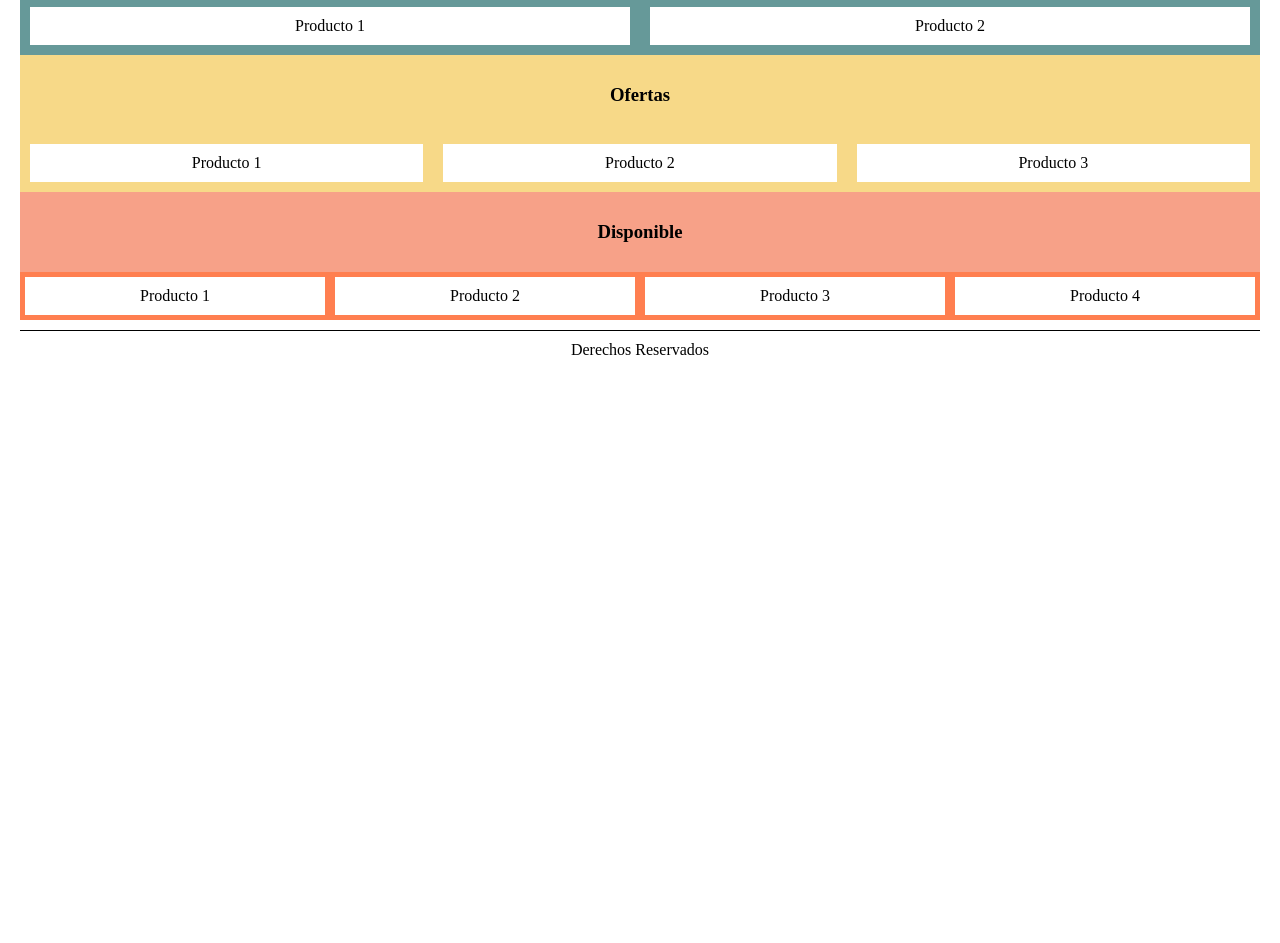
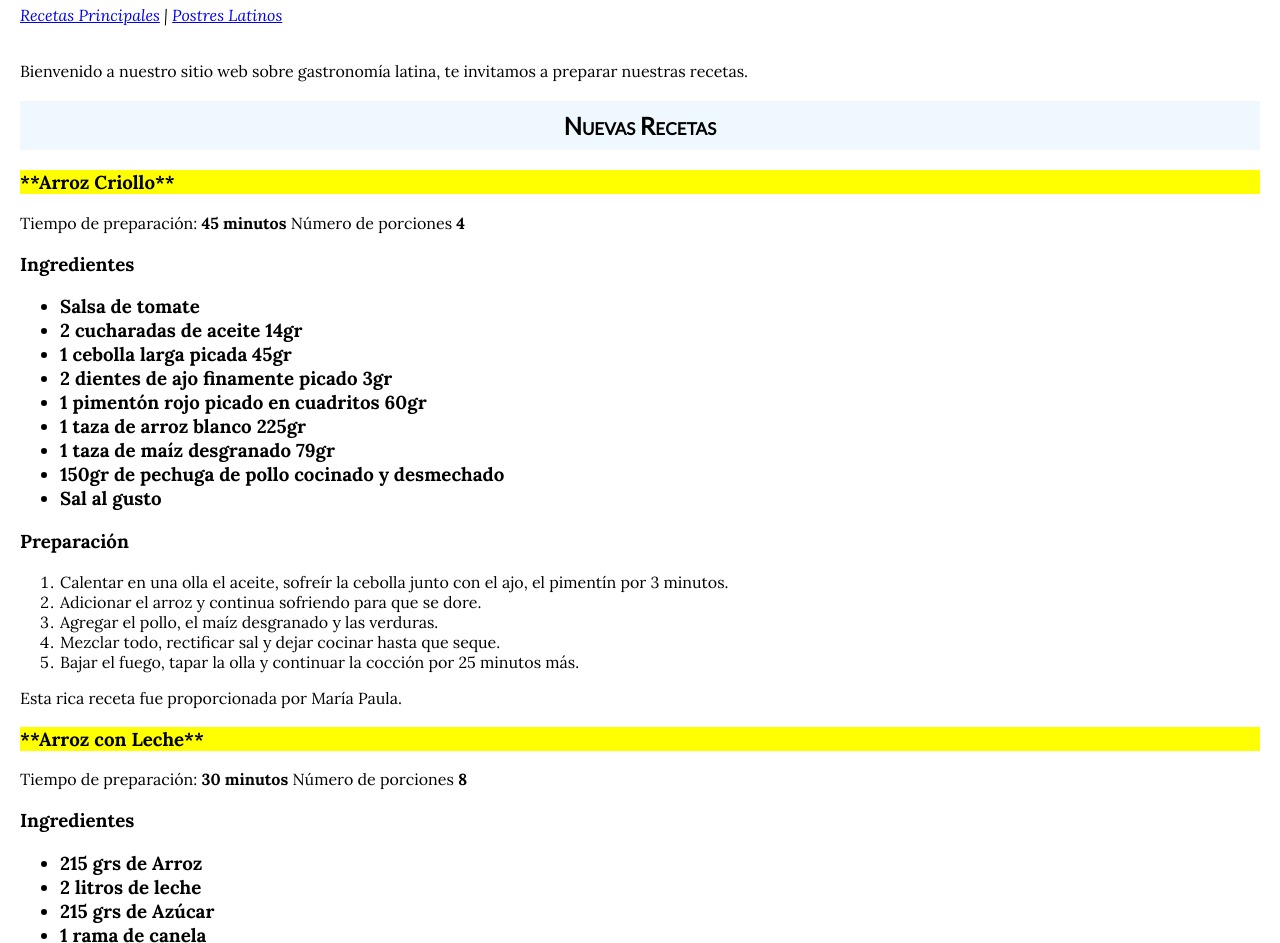
Before and after one commit to yossenj/nextU_unidad_2, a plain HTML site: page index.html in a window 1280 px wide. Shown: the part 161-1104 px from the top of the page. Before the commit the page ends 800 px from the top, so only its background shows below. Drawn offline with Linux system fonts and the light colour scheme.

Commit message:
Ejercicio de Codificación 1 Propiedaddes de texto y de fuente

```diff
--- a/css/estilos.css
+++ b/css/estilos.css
@@ -1,54 +1,33 @@
-body {
+body{
 	margin: 20px;
+	font-family: Lora;
 }
-.contenedor {
-	display: flex;
-	flex-direction: row;
+@font-face{
+	font-family: FuenteLato;
+    src: url(../fuentes/Lato-Regular.ttf);
 }
-#contenido {
-	display: flex;
-	flex-direction: column;
+.resaltado{
+	background-color: yellow;
+	color: black;
 }
-#ofertas .contenedor > div {
-text-align: center;
-padding: 10px;
-margin: 10px;
-background-color: white;
-width: 33.3%;
+div#menu-principal, h1.titulo
+{
+	font-family: FuenteLato;
 }
-#disponible .contenedor > div {
-text-align: center;
-padding: 10px;
-border: solid 5px coral;
-background-color: white;
-width: 25%;
-}
-#destacados {
-	background-color: #669999;
-}
-#destacados .contenedor > div {
-	text-align: center;
-	padding: 10px;
-	margin: 10px;
-	background-color: white;
-	width: 50%;
-}
-#ofertas {
-	background-color: #F7D988;
+#menu-principal{
+	font-style: italic;
+	padding: 10px 0px;
 }
 
-#disponible {
-	background-color: #F7A188;
-}
-
-#contenido > section > h1 {
-	padding: 10px;
-	text-align: center;
-}
-
-footer {
-	margin-top: 10px;
+footer{
 	border-top: solid 1px black;
 	padding-top: 10px;
 	text-align: center;
 }
+
+h1.titulo{
+	background-color: aliceblue;
+	text-align: center;
+	padding: 10px;
+	font-variant: small-caps;
+}
--- a/index.html
+++ b/index.html
@@ -1,59 +1,90 @@
 <html>
 <head>
-	<title>Tienda</title>
+	<title>Recetas</title>
+	<link href='https://fonts.googleapis.com/css?family=Lora:400,400italic,700,700italic' rel='stylesheet' type='text/css'>
 	<link rel="stylesheet" href="css/estilos.css">
 </head>
 <body>
 <header>
 	<h1>
-		Tu tienda
+		<img src="imagenes/recetas.jpg" alt=""> Recetas.com
 	</h1>
 </header>
-<section id="contenido">
-	<section id="destacados">
-		<h1>Productos destacados</h1>
-		<div class="contenedor">
-			<div>
-				Producto 1
-			</div>
-			<div>
-				Producto 2
-			</div>
-		</div>
-	</section>
-	<section id="ofertas">
-		<h1>Ofertas</h1>
-		<div class="contenedor">
-			<div>
-				Producto 1
-			</div>
-			<div>
-				Producto 2
-			</div>
-			<div>
-				Producto 3
-			</div>
-		</div>
-	</section>
-	<section id="disponible">
-		<h1>Disponible</h1>
-		<div class="contenedor">
-			<div>
-				Producto 1
-			</div>
-			<div>
-				Producto 2
-			</div>
-			<div>
-				Producto 3
-			</div>
-			<div>
-				Producto 4
-			</div>
+<navbar id="menu-principal">
+	<a href="http://www.recetasgratis.net">Recetas Principales</a>
+	|
+	<a href="http://cocinalatina.about.com/od/Postresentremesesydulces/">Postres Latinos</a>
+</navbar>
+<br>
+<br>
+<p>
+	Bienvenido a nuestro sitio web sobre gastronom&iacute;a latina, te invitamos a preparar nuestras recetas.
+</p>
+<section>
+	<h1 class="titulo">Nuevas Recetas</h1>
+	<article>
+		<h1 class="resaltado">**Arroz Criollo**</h1>
+		<p>
+			Tiempo de preparaci&oacute;n: <strong>45 minutos</strong>
 
-		</div>
-	</section>
+			N&uacute;mero de porciones <strong>4</strong>
+		<h1><strong>Ingredientes</strong>
+			<ul>
+				<li> Salsa de tomate</li>
+				<li> 2 cucharadas de aceite 14gr</li>
+				<li> 1 cebolla larga picada 45gr</li>
+				<li> 2 dientes de ajo finamente picado 3gr</li>
+				<li> 1 piment&oacute;n rojo picado en cuadritos 60gr</li>
+				<li> 1 taza de arroz blanco 225gr</li>
+				<li> 1 taza de ma&iacute;z desgranado 79gr</li>
+				<li> 150gr de pechuga de pollo cocinado y desmechado</li>
+				<li> Sal al gusto</li>
+			</ul>
+
+			<H1><strong>Preparaci&oacute;n</strong></H1>
+			<ol>
+				<li> Calentar en una olla el aceite, sofre&iacute;r la cebolla junto con el ajo, el piment&iacute;n por
+					3 minutos.
+				</li>
+				<li> Adicionar el arroz y continua sofriendo para que se dore.</li>
+				<li> Agregar el pollo, el ma&iacute;z desgranado y las verduras.</li>
+				<li> Mezclar todo, rectificar sal y dejar cocinar hasta que seque.</li>
+				<li> Bajar el fuego, tapar la olla y continuar la cocci&oacute;n por 25 minutos m&aacute;s.</li>
+			</ol>
+		</p>
+		<p> Esta rica receta fue proporcionada por Mar&iacute;a Paula. </p>
+	</article>
+	<article>
+		<p>
+		<h1 class="resaltado">**Arroz con Leche**</h1>
+		<p>
+			Tiempo de preparaci&oacute;n: <strong>30 minutos</strong>
+
+			N&uacute;mero de porciones <strong>8</strong>
+		<h1><strong>Ingredientes</strong>
+			<ul>
+				<li> 215 grs de Arroz</li>
+				<li> 2 litros de leche</li>
+				<li> 215 grs de Az&uacute;car</li>
+				<li> 1 rama de canela</li>
+				<li> 1 cucharada de mantequilla</li>
+				<li> Sal al gusto</li>
+			</ul>
+
+			<H1><strong>Preparaci&oacute;n</strong></H1>
+			<ol>
+				<li> Calentar la leche y agregar el arroz</li>
+				<li> Adicionar el az&uacute;car y la canela</li>
+				<li> Agregar la mantequilla y cocinar a fuego lento tapado.</li>
+				<li> Cocinar por 25 minutos aproximadamente o hasta que este blando el arroz.</li>
+				<li> Refrigerar por 3 horas y servir fr&iacute;o.</li>
+			</ol>
+		</p>
+		<p> Esta f&aacute;cil receta es una contribuci&oacute;n de Janeth Patricia. </p>
+		</p>
+	</article>
 </section>
+<br>
 <footer>
 	Derechos Reservados
 </footer>
```
Also changed, not shown: imagenes/recetas.jpg (added), 1 other file.
